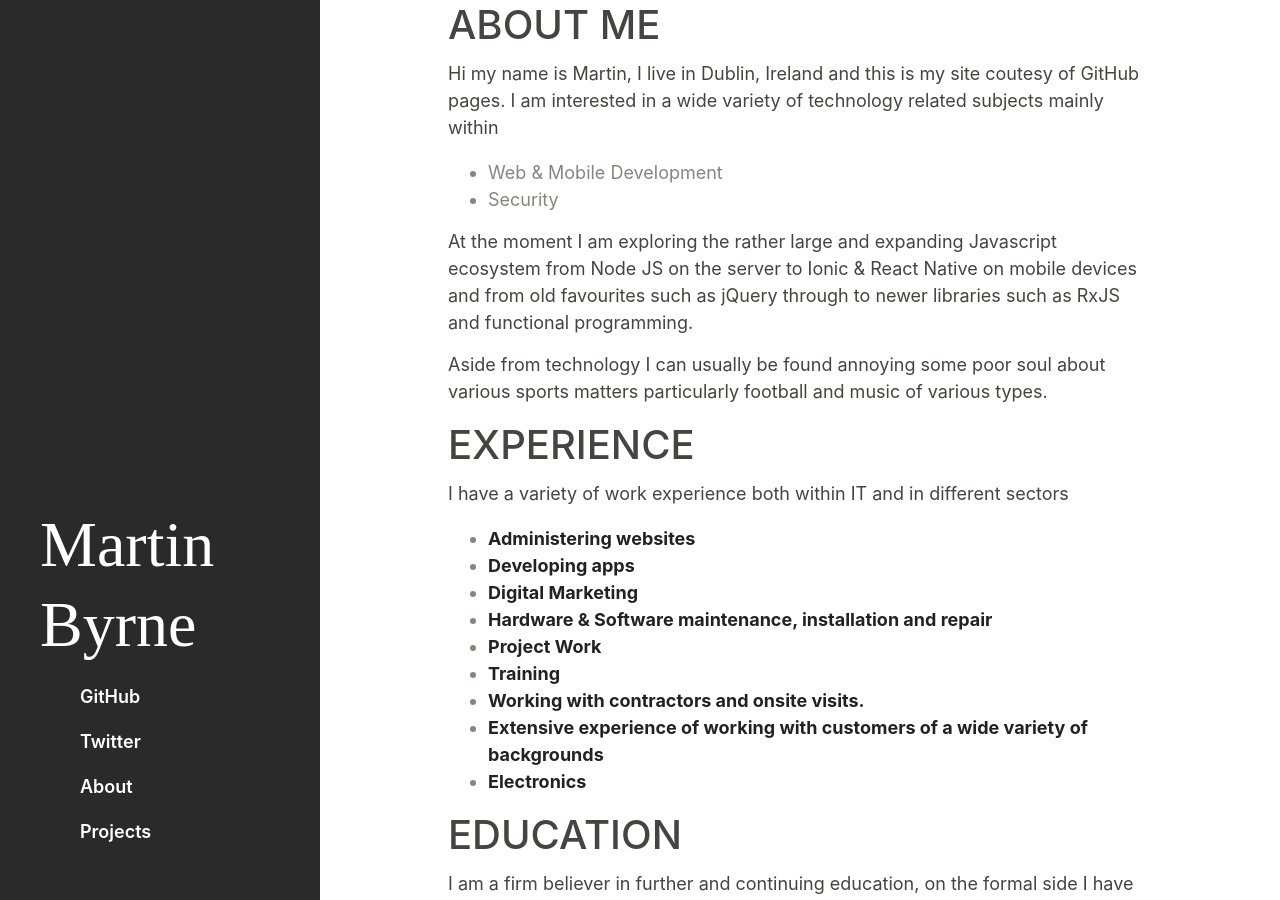
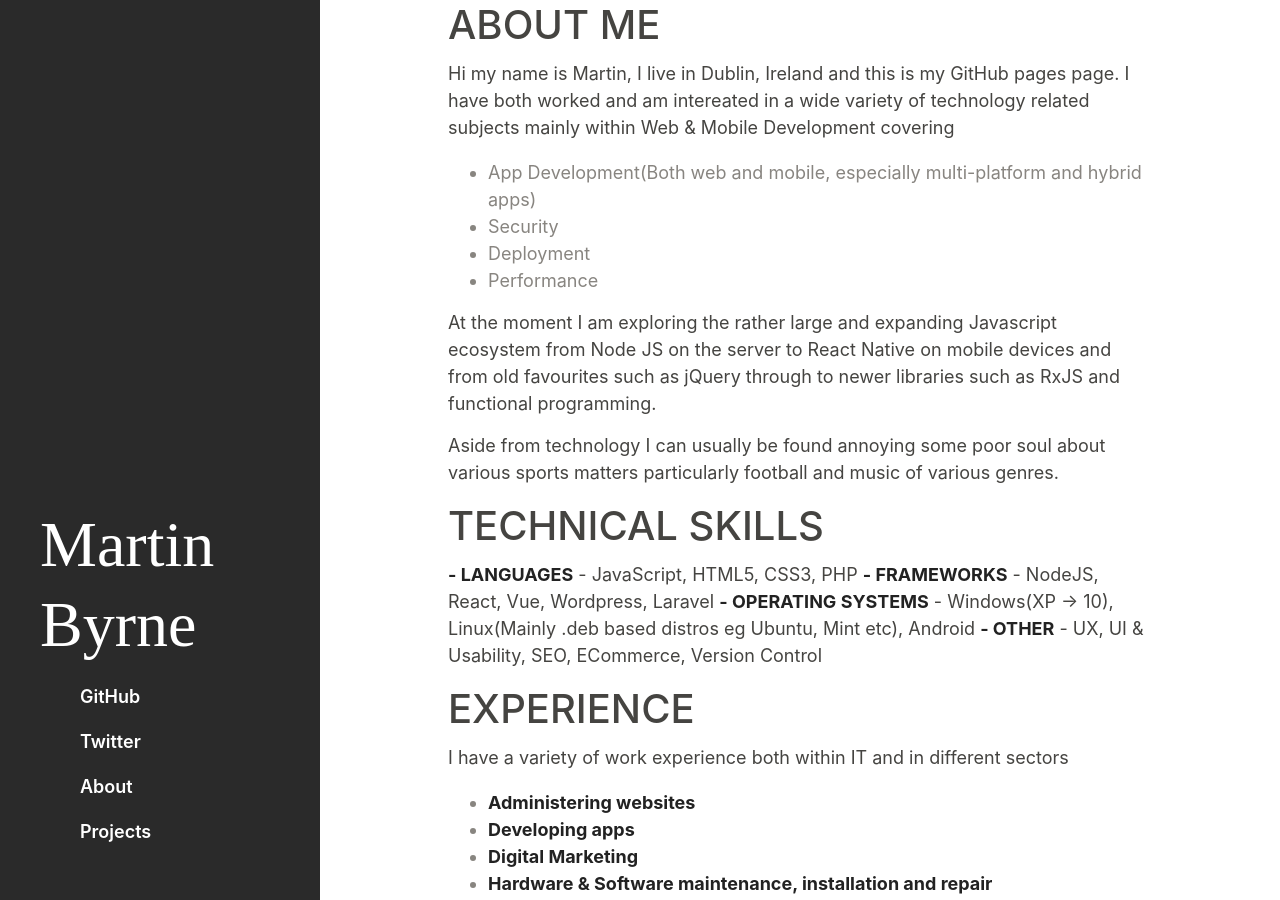
Before and after one commit to marb61a/marb61a.github.io, a Jekyll site: the page built from about.md, in a window 1280 px wide and 900 px high. Built offline with Jekyll 4.4.1, drawn with Linux system fonts in a browser that asks for light colours; our own code applies the rules of GitHub Pages for plain Markdown files.

Commit message:
Update about.md

```diff
--- a/about.md
+++ b/about.md
@@ -1,17 +1,29 @@
 ABOUT ME
 ======
 
-Hi my name is Martin, I live in Dublin, Ireland and this is my site coutesy of GitHub pages.
-I am interested in a wide variety of technology related subjects mainly within
-  - Web & Mobile Development
+Hi my name is Martin, I live in Dublin, Ireland and this is my GitHub pages page.
+I have both worked and am intereated in a wide variety of technology related subjects mainly within Web & Mobile Development
+covering
+
+  - App Development(Both web and mobile, especially multi-platform and hybrid apps)
   - Security
+  - Deployment
+  - Performance
 
 At the moment I am exploring the rather large and expanding Javascript ecosystem from Node JS on the server to
-Ionic & React Native on mobile devices and from old favourites such as jQuery through to newer libraries such as
-RxJS and functional programming.
+React Native on mobile devices and from old favourites such as jQuery through to newer libraries such as RxJS and functional programming.
 
 Aside from technology I can usually be found annoying some poor soul about various sports matters particularly football
-and music of various types.
+and music of various genres.
+
+
+TECHNICAL SKILLS
+================
+  **- LANGUAGES**               - JavaScript, HTML5, CSS3, PHP
+  **- FRAMEWORKS**              - NodeJS, React, Vue, Wordpress, Laravel
+  **- OPERATING SYSTEMS**       - Windows(XP -> 10), Linux(Mainly .deb based distros eg Ubuntu, Mint etc), Android
+  **- OTHER**                   - UX, UI & Usability, SEO, ECommerce, Version Control
+
 
 EXPERIENCE
 ======
```
